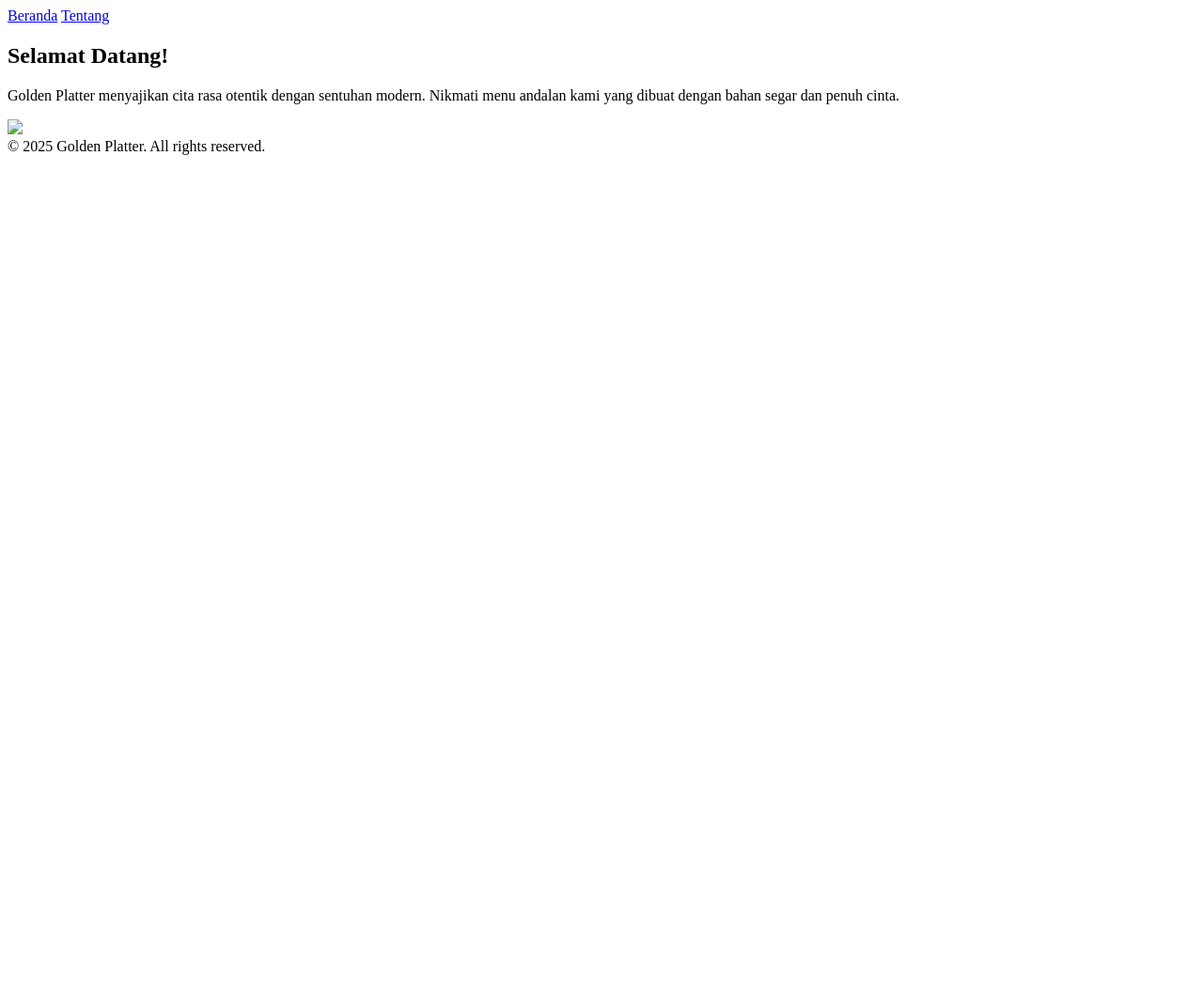
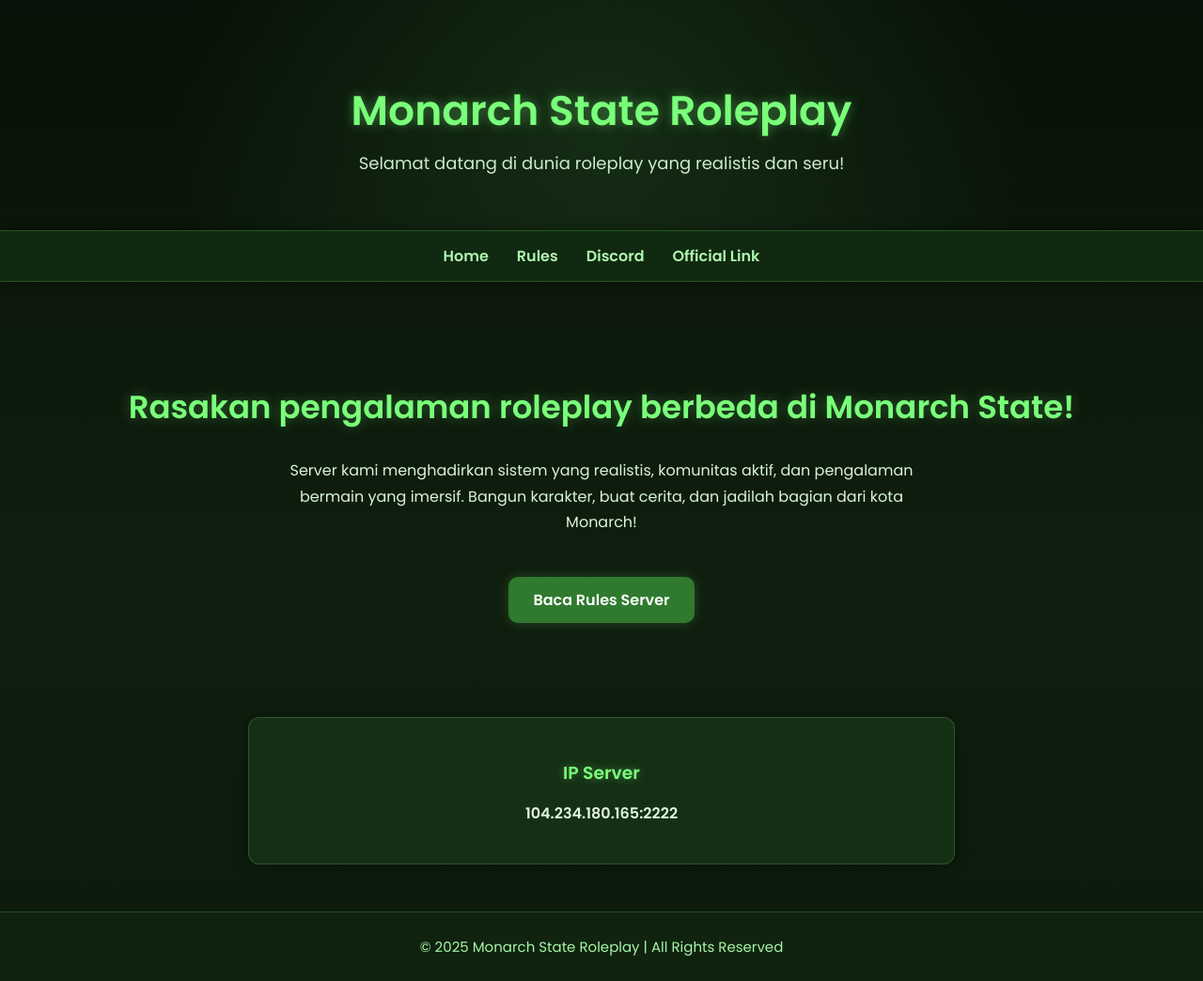
Before and after one commit to yohanadhity/rules-monarch, a plain HTML site: page index.html in a window 1280 px wide. Shown: the whole page at 94% size. Before the commit the page ends 800 px from the top, so only its background shows below. Drawn offline with Linux system fonts and the light colour scheme.

Commit message:
Update index.html

```diff
--- a/index.html
+++ b/index.html
@@ -2,37 +2,209 @@
 <html lang="id">
 <head>
   <meta charset="UTF-8">
-  <meta name="viewport" content="width=device-width, initial-scale=1">
-  <title>Golden Platter</title>
-  <link rel="stylesheet" href="style.css">
+  <meta name="viewport" content="width=device-width, initial-scale=1.0">
+  <title>Monarch State Roleplay</title>
+  <link href="https://fonts.googleapis.com/css2?family=Poppins:wght@400;600&display=swap" rel="stylesheet">
+  <style>
+    /* === GLOBAL === */
+    body {
+      margin: 0;
+      font-family: 'Poppins', sans-serif;
+      background: linear-gradient(180deg, #071107, #0f1f0f 60%, #0b1a0b);
+      color: #e0f5e0;
+      overflow-x: hidden;
+    }
+
+    /* === HEADER === */
+    header {
+      text-align: center;
+      padding: 60px 20px 40px;
+      position: relative;
+    }
+
+    header::before {
+      content: "";
+      position: absolute;
+      top: 0; left: 0; right: 0; bottom: 0;
+      background: radial-gradient(circle at center, rgba(122,255,122,0.1), transparent 70%);
+      z-index: 0;
+    }
+
+    header img {
+      width: 100%;
+      max-width: 800px;
+      height: auto;
+      border-radius: 20px;
+      box-shadow: 0 0 30px rgba(122,255,122,0.3);
+      z-index: 1;
+      position: relative;
+      transition: transform 0.4s ease, box-shadow 0.4s ease;
+    }
+
+    header img:hover {
+      transform: scale(1.03);
+      box-shadow: 0 0 40px rgba(122,255,122,0.6);
+    }
+
+    header h1 {
+      color: #7aff7a;
+      font-size: 44px;
+      margin: 25px 0 10px;
+      text-shadow: 0 0 12px rgba(122,255,122,0.4);
+    }
+
+    header p {
+      color: #cceccc;
+      margin-top: 5px;
+      font-size: 18px;
+      z-index: 1;
+      position: relative;
+    }
+
+    /* === NAVBAR === */
+    nav {
+      display: flex;
+      justify-content: center;
+      background-color: #102910;
+      padding: 14px 0;
+      gap: 30px;
+      border-top: 1px solid rgba(122,255,122,0.2);
+      border-bottom: 1px solid rgba(122,255,122,0.2);
+      backdrop-filter: blur(8px);
+      box-shadow: 0 0 12px rgba(0,0,0,0.3);
+      z-index: 10;
+      position: sticky;
+      top: 0;
+    }
+
+    nav a {
+      color: #b0f5b0;
+      text-decoration: none;
+      font-weight: 600;
+      transition: color 0.3s, transform 0.3s;
+      position: relative;
+    }
+
+    nav a::after {
+      content: "";
+      position: absolute;
+      left: 0;
+      bottom: -5px;
+      width: 0%;
+      height: 2px;
+      background: #7aff7a;
+      transition: width 0.3s;
+    }
+
+    nav a:hover::after {
+      width: 100%;
+    }
+
+    nav a:hover {
+      color: #ffffff;
+      transform: scale(1.05);
+    }
+
+    /* === HERO === */
+    .hero {
+      text-align: center;
+      padding: 80px 20px 60px;
+    }
+
+    .hero h2 {
+      font-size: 34px;
+      color: #7aff7a;
+      text-shadow: 0 0 15px rgba(122,255,122,0.5);
+      animation: glow 3s ease-in-out infinite alternate;
+    }
+
+    @keyframes glow {
+      from { text-shadow: 0 0 10px rgba(122,255,122,0.2); }
+      to { text-shadow: 0 0 25px rgba(122,255,122,0.7); }
+    }
+
+    .hero p {
+      max-width: 720px;
+      margin: 25px auto;
+      line-height: 1.7;
+      color: #d8f5d8;
+    }
+
+    .btn {
+      display: inline-block;
+      margin-top: 20px;
+      background-color: #2f7a2f;
+      color: white;
+      padding: 12px 26px;
+      border-radius: 10px;
+      text-decoration: none;
+      font-weight: 600;
+      box-shadow: 0 0 12px rgba(122,255,122,0.2);
+      transition: all 0.3s;
+    }
+
+    .btn:hover {
+      background-color: #45a049;
+      box-shadow: 0 0 18px rgba(122,255,122,0.6);
+      transform: scale(1.05);
+    }
+
+    /* === INFO BOX === */
+    .info-box {
+      background-color: #152f15;
+      padding: 25px;
+      border-radius: 12px;
+      max-width: 700px;
+      margin: 40px auto;
+      text-align: center;
+      box-shadow: 0 0 15px rgba(0,0,0,0.4);
+      border: 1px solid rgba(122,255,122,0.2);
+    }
+
+    .info-box h3 {
+      color: #7aff7a;
+      margin-bottom: 10px;
+      text-shadow: 0 0 10px rgba(122,255,122,0.4);
+    }
+
+    /* === FOOTER === */
+    .footer {
+      text-align: center;
+      padding: 25px;
+      font-size: 15px;
+      color: #a7f5a7;
+      background-color: #0f230f;
+      border-top: 1px solid rgba(122,255,122,0.2);
+      margin-top: 50px;
+    }
+  </style>
 </head>
 <body>
-
   <header>
-  <nav>
-    <div class="container">
-      <a href="index.html">Beranda</a>
-      <a href="tentang.html">Tentang</a>
-    </div>
-  </nav>
+    <h1>Monarch State Roleplay</h1>
+    <p>Selamat datang di dunia roleplay yang realistis dan seru!</p>
   </header>
 
-  <main class="container">
-    <section class="hero">
-      <h2>Selamat Datang!</h2>
-      <p>Golden Platter menyajikan cita rasa otentik dengan sentuhan modern. Nikmati menu andalan kami yang dibuat dengan bahan segar dan penuh cinta.</p>
-    </section>
+  <nav>
+    <a href="index.html">Home</a>
+    <a href="rules.html">Rules</a>
+    <a href="https://discord.gg/monarch-rp" target="_blank">Discord</a>
+    <a href="#">Official Link</a>
+  </nav>
 
-	  	<img src="img/Morp.png" class="card-img">
+  <section class="hero">
+    <h2>Rasakan pengalaman roleplay berbeda di Monarch State!</h2>
+    <p>Server kami menghadirkan sistem yang realistis, komunitas aktif, dan pengalaman bermain yang imersif. Bangun karakter, buat cerita, dan jadilah bagian dari kota Monarch!</p>
+    <a href="rules.html" class="btn">Baca Rules Server</a>
+  </section>
 
-    </section>
-  </main>
+  <div class="info-box">
+    <h3>IP Server</h3>
+    <p><strong>104.234.180.165:2222</strong></p>
+  </div>
 
-  <footer>
-    <div class="container">
-      &copy; 2025 Golden Platter. All rights reserved.
-    </div>
-  </footer>
-
+  <div class="footer">
+    © 2025 Monarch State Roleplay | All Rights Reserved
+  </div>
 </body>
 </html>
```
